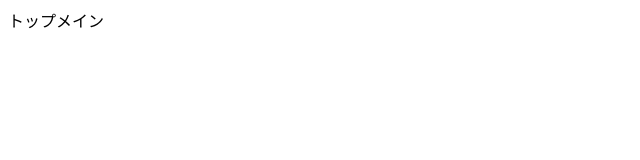
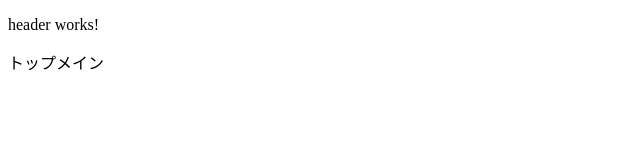
Before and after one commit to kyohei-nakafuji/programming, an Angular app: page / in a window 1280 px wide. Shown: the top 160 px of the page, without its empty margins (0-640 px from the left). Built offline with nearby package versions, Linux system fonts and the light colour scheme.

Commit message:
コンポーネント追加　ヘッダー

```diff
--- a/src/app/app.component.html
+++ b/src/app/app.component.html
@@ -1 +1,2 @@
+<app-header></app-header>
 <app-top-main></app-top-main>
--- a/src/app/app.module.ts
+++ b/src/app/app.module.ts
@@ -5,11 +5,13 @@ import { HttpModule } from '@angular/http';
 
 import { AppComponent } from './app.component';
 import { TopMainComponent } from './top-main/top-main.component';
+import { HeaderComponent } from './header/header.component';
 
 @NgModule({
   declarations: [
     AppComponent,
-    TopMainComponent
+    TopMainComponent,
+    HeaderComponent
   ],
   imports: [
     BrowserModule,
--- /dev/null
+++ b/src/app/header/header.component.html
@@ -0,0 +1,3 @@
+<p>
+  header works!
+</p>
--- /dev/null
+++ b/src/app/header/header.component.ts
@@ -0,0 +1,15 @@
+import { Component, OnInit } from '@angular/core';
+
+@Component({
+  selector: 'app-header',
+  templateUrl: './header.component.html',
+  styleUrls: ['./header.component.scss']
+})
+export class HeaderComponent implements OnInit {
+
+  constructor() { }
+
+  ngOnInit() {
+  }
+
+}
```
Also changed, not shown: src/app/header/header.component.scss (added), 1 other file (tests, documents, lock files or other folders).
